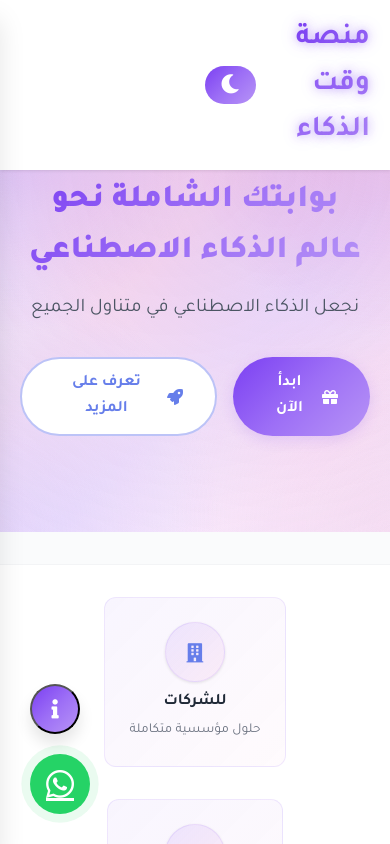
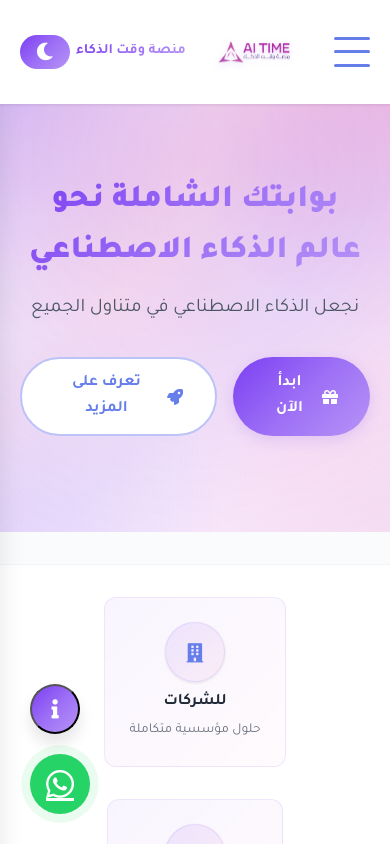
Before and after one commit to Remotework21/AI-Time, a React (Vite) app: page / in a window 390 px wide. Shown: the top 844 px of the page. Built offline with nearby package versions, Linux system fonts and the light colour scheme.

Commit message:
fixing header responsive view

```diff
--- a/src/common/Header.jsx
+++ b/src/common/Header.jsx
@@ -1,47 +1,123 @@
-import { Link } from "react-router-dom";
+// src/common/Header.jsx
+import { useState, useEffect } from "react";
+import { Link, useLocation } from "react-router-dom";
 
 export default function Header() {
+  const [isMenuOpen, setIsMenuOpen] = useState(false);
+  const [isDark, setIsDark] = useState(false);
+  const location = useLocation();
+
+  useEffect(() => {
+    const saved = localStorage.getItem("theme") || "light";
+    setIsDark(saved === "dark");
+    document.documentElement.setAttribute("data-theme", saved);
+  }, []);
+
   const toggleTheme = () => {
-    const html = document.documentElement;
-    const isDark = html.getAttribute("data-theme") === "dark";
-    html.setAttribute("data-theme", isDark ? "light" : "dark");
-    localStorage.setItem("theme", isDark ? "light" : "dark");
+    const next = isDark ? "light" : "dark";
+    setIsDark(!isDark);
+    localStorage.setItem("theme", next);
+    document.documentElement.setAttribute("data-theme", next);
   };
+
+  const toggleMenu = () => setIsMenuOpen(!isMenuOpen);
+  const closeMenu = () => setIsMenuOpen(false);
+
+  // Close menu on route change
+  useEffect(() => {
+    closeMenu();
+  }, [location]);
+
+  // Prevent body scroll when menu is open
+  useEffect(() => {
+    if (isMenuOpen) {
+      document.body.style.overflow = 'hidden';
+    } else {
+      document.body.style.overflow = 'unset';
+    }
+    return () => {
+      document.body.style.overflow = 'unset';
+    };
+  }, [isMenuOpen]);
 
   return (
     <header className="header" id="header">
       <div className="container">
+        {/* Mobile Overlay & Menu */}
+        {isMenuOpen && <div className="mobile-menu-overlay" onClick={closeMenu}></div>}
+        <nav
+          className={`mobile-menu ${isMenuOpen ? "active" : ""}`}
+          aria-hidden={!isMenuOpen}
+        >
+          <button
+            className="mobile-menu-close"
+            onClick={closeMenu}
+            aria-label="إغلاق"
+          >
+            <i className="fas fa-times"></i>
+          </button>
+          <div className="mobile-menu-content">
+            <Link to="/" className="mobile-nav-link" onClick={closeMenu}>الرئيسية</Link>
+            <Link to="/about" className="mobile-nav-link" onClick={closeMenu}>من نحن</Link>
+            <a href="#products" className="mobile-nav-link" onClick={closeMenu}>المنتجات</a>
+            <a href="#vibe-code" className="mobile-nav-link" onClick={closeMenu}>الفايب كود</a>
+            <a href="#videos" className="mobile-nav-link" onClick={closeMenu}>الفيديوهات</a>
+            <a href="#news" className="mobile-nav-link" onClick={closeMenu}>أخبار الذكاء</a>
+            <Link to="/contact" className="mobile-nav-link" onClick={closeMenu}>تواصل معنا</Link>
+
+            <div className="mobile-theme-toggle">
+              <button className="theme-toggle" onClick={toggleTheme}>
+                <i className={isDark ? "fas fa-sun" : "fas fa-moon"}></i>
+                <span>{isDark ? "وضع النهار" : "وضع الليل"}</span>
+              </button>
+            </div>
+          </div>
+        </nav>
+
         <div className="header-content">
-          <Link to="/" className="logo">
-            <span className="logo-text">منصة وقت الذكاء</span>
-            <button className="theme-toggle" onClick={toggleTheme}>
-              <i className="fas fa-moon" id="themeIcon"></i>
-            </button>
+          {/* Mobile Hamburger - Shows on mobile only (LEFT) */}
+          <button
+            className="mobile-menu-btn"
+            onClick={toggleMenu}
+            aria-label={isMenuOpen ? "إغلاق القائمة" : "فتح القائمة"}
+            aria-expanded={isMenuOpen}
+          >
+            <span className="hamburger-line"></span>
+            <span className="hamburger-line"></span>
+            <span className="hamburger-line"></span>
+          </button>
+
+          {/* CENTER: Logo Image Only */}
+          <Link to="/" className="logo-image-center" onClick={closeMenu}>
             <img src="/src/assets/AI-time-logo.png" alt="AI Time Logo" />
           </Link>
 
-          <nav className="nav-menu">
-            <a href="#home" className="nav-link">
-              الرئيسية
-            </a>
-            <Link to="/about" className="nav-link">
-              من نحن
+          {/* RIGHT SIDE: Slogan + Theme Toggle */}
+          <div className="right-group">
+            <Link to="/" className="logo-text-link" onClick={closeMenu}>
+              <span className="logo-text">منصة وقت الذكاء</span>
             </Link>
-            <a href="#products" className="nav-link">
-              المنتجات
-            </a>
-            <a href="#vibe-code" className="nav-link">
-              الفايب كود
-            </a>
-            <a href="#videos" className="nav-link">
-              الفيديوهات
-            </a>
-            <a href="#news" className="nav-link">
-              أخبار الذكاء
-            </a>
+            <button
+              className="theme-toggle desktop-theme-toggle"
+              onClick={toggleTheme}
+              aria-label={isDark ? "تبديل إلى الوضع النهاري" : "تبديل إلى الوضع الليلي"}
+            >
+              <i className={isDark ? "fas fa-sun" : "fas fa-moon"}></i>
+            </button>
+          </div>
 
-
-          </nav>
+          {/* LEFT SIDE: Desktop Nav */}
+          <div className="desktop-nav-group">
+            <nav className="nav-menu desktop-menu">
+              <a href="#home" className="nav-link">الرئيسية</a>
+              <Link to="/about" className="nav-link">من نحن</Link>
+              <a href="#products" className="nav-link">المنتجات</a>
+              <a href="#vibe-code" className="nav-link">الفايب كود</a>
+              <a href="#videos" className="nav-link">الفيديوهات</a>
+              <a href="#news" className="nav-link">أخبار الذكاء</a>
+              <Link to="/contact" className="nav-link">تواصل معنا</Link>
+            </nav>
+          </div>
         </div>
       </div>
     </header>
--- a/src/styles/header.css
+++ b/src/styles/header.css
@@ -1,70 +1,113 @@
-/* ======== Header Styles ========*/
+/* src/styles/header.css */
+
 .header {
   background: var(--white);
   position: fixed;
   top: 0;
   width: 100%;
-    z-index: 1000;
+  z-index: 2000;
   box-shadow: var(--shadow-sm);
-    transition: var(--transition);
-  }
-
-  .logo-center-wrapper {
-    position: absolute;
-    left: 50%;
-    transform: translateX(-50%);
-    z-index: 1001;
+  backdrop-filter: blur(10px);
+  -webkit-backdrop-filter: blur(10px);
 }
 
 .header-content {
-    position: relative;
   display: flex;
   justify-content: space-between;
   align-items: center;
-    padding: 1rem 0;
+  padding: 1.5rem 0;
+  position: relative;
+  min-height: 100px;
 }
 
-  .logo {
+/* ========================================
+   DESKTOP LAYOUT (RTL):
+   RIGHT: Slogan + Theme Toggle
+   CENTER: Logo Image
+   LEFT: Navigation Links
+   ======================================== */
+
+/* RIGHT SIDE GROUP: Slogan + Theme Toggle */
+.right-group {
   display: flex;
   align-items: center;
-    gap: 15px;
+  gap: 1rem;
+  order: 1;
+  flex-shrink: 0;
+}
+
+.logo-text-link {
   text-decoration: none;
 }
 
-  .logo img {
-    height: 105px;
-    object-fit: contain;
-    filter: drop-shadow(0 2px 4px rgba(97, 32, 226, 0.8));
-    animation: float 3s ease-in-out infinite;
-    margin-right: 250px;
-    background: transparent !important;
-  }
-
-  @keyframes float {
-    0%,
-    100% {
-      transform: translateY(0);
-    }
-    50% {
-      transform: translateY(-5px);
-    }
-  }
-
 .logo-text {
-    font-size: 1.8rem;
+  font-size: 1.3rem;
   font-weight: 700;
   background: var(--primary-gradient);
   -webkit-background-clip: text;
   -webkit-text-fill-color: transparent;
   background-clip: text;
-    text-shadow: 0 0 10px rgba(123, 63, 242, 0.4),
-      0 0 20px rgba(123, 63, 242, 0.2);
+  white-space: nowrap;
 }
 
-  /* Navigation */
+/* Theme Toggle */
+.theme-toggle {
+  background: var(--primary-gradient);
+  border: none;
+  color: white;
+  padding: 0.5rem 1rem;
+  border-radius: 50px;
+  cursor: pointer;
+  font-size: 1.1rem;
+  transition: var(--transition);
+  display: flex;
+  align-items: center;
+  gap: 0.5rem;
+  flex-shrink: 0;
+}
+
+.theme-toggle:hover {
+  transform: scale(1.05);
+}
+
+.desktop-theme-toggle {
+  display: flex;
+}
+
+/* CENTER: Logo Image Only */
+.logo-image-center {
+  position: absolute;
+  left: 50%;
+  transform: translateX(-50%);
+  order: 2;
+  text-decoration: none;
+  z-index: 10;
+}
+
+.logo-image-center img {
+  height: 105px;
+  object-fit: contain;
+  filter: drop-shadow(0 2px 4px rgba(139, 92, 246, 0.3));
+  animation: float 3s ease-in-out infinite;
+}
+
+@keyframes float {
+  0%, 100% { transform: translateY(0); }
+  50% { transform: translateY(-5px); }
+}
+
+/* LEFT SIDE: Desktop Navigation */
+.desktop-nav-group {
+  display: flex;
+  align-items: center;
+  gap: 1rem;
+  order: 3;
+  flex-shrink: 0;
+}
+
 .nav-menu {
   display: flex;
-    gap: 2rem;
+  gap: 1.5rem;
   align-items: center;
 }
 
@@ -74,9 +117,12 @@
   font-weight: 500;
   transition: var(--transition);
   position: relative;
+  font-size: 1rem;
+  white-space: nowrap;
 }
 
-  .nav-link:hover {
+.nav-link:hover,
+.nav-link.active {
   color: var(--primary-color);
 }
 
@@ -95,19 +141,251 @@
   width: 100%;
 }
 
-  /* Theme Toggle */
-  .theme-toggle {
-    background: var(--primary-gradient);
+/* Mobile Menu Button (Hamburger) - HIDDEN on desktop */
+.mobile-menu-btn {
+  display: none;
+  flex-direction: column;
+  justify-content: space-between;
+  width: 36px;
+  height: 30px;
+  background: transparent;
   border: none;
-    color: white;
-    padding: 0.5rem 1rem;
-    border-radius: 50px;
   cursor: pointer;
-    font-size: 1.2rem;
-    transition: var(--transition);
-    margin-right: 25px;
+  padding: 0;
+  z-index: 2001;
+  position: relative;
+  flex-shrink: 0;
 }
 
-  .theme-toggle:hover {
-    transform: scale(1.1);
+/* Hide hamburger when menu is open */
+.mobile-menu.active ~ .header-content .mobile-menu-btn {
+  opacity: 0;
+  pointer-events: none;
 }
+
+.hamburger-line {
+  display: block;
+  width: 100%;
+  height: 3px;
+  background: var(--primary-color);
+  border-radius: 2px;
+  transition: var(--transition);
+}
+
+/* Mobile Menu Overlay */
+.mobile-menu-overlay {
+  position: fixed;
+  top: 0;
+  right: 0;
+  bottom: 0;
+  left: 0;
+  background: rgba(0, 0, 0, 0.5);
+  z-index: 1999;
+  backdrop-filter: blur(2px);
+}
+
+/* Mobile Menu Panel */
+.mobile-menu {
+  position: fixed;
+  top: 0;
+  right: -100%;
+  width: 85%;
+  max-width: 320px;
+  height: 100vh;
+  background: var(--white);
+  box-shadow: var(--shadow-xl);
+  z-index: 2500;
+  transition: right 0.4s cubic-bezier(0.4, 0, 0.2, 1);
+  overflow-y: auto;
+  padding-top: 70px;
+}
+
+.mobile-menu.active {
+  right: 0;
+}
+
+.mobile-menu-close {
+  position: absolute;
+  top: 16px;
+  left: 16px;
+  background: transparent;
+  border: none;
+  font-size: 1.5rem;
+  color: var(--text-dark);
+  cursor: pointer;
+  z-index: 2501;
+  transition: var(--transition);
+}
+
+.mobile-menu-close:hover {
+  color: var(--primary-color);
+}
+
+.mobile-menu-content {
+  padding: 2rem 1.5rem;
+}
+
+.mobile-nav-link {
+  display: block;
+  padding: 1rem 0;
+  color: var(--text-dark);
+  text-decoration: none;
+  font-size: 1.2rem;
+  font-weight: 500;
+  border-bottom: 1px solid var(--border-color);
+  transition: var(--transition);
+}
+
+.mobile-nav-link:last-of-type {
+  border-bottom: none;
+}
+
+.mobile-nav-link:hover {
+  color: var(--primary-color);
+  padding-right: 0.5rem;
+}
+
+/* Mobile Theme Toggle */
+.mobile-theme-toggle {
+  margin-top: 2rem;
+  padding-top: 1.5rem;
+  border-top: 1px solid var(--border-color);
+}
+
+.mobile-theme-toggle .theme-toggle {
+  width: 100%;
+  justify-content: center;
+  padding: 0.75rem;
+  font-size: 1rem;
+}
+
+/* ========================================
+   RESPONSIVE: MOBILE LAYOUT
+   ======================================== */
+
+@media (max-width: 991px) {
+  .header-content {
+    padding: 1rem 0;
+    display: grid;
+    grid-template-columns: 50px 1fr auto;
+    gap: 0.5rem;
+    align-items: center;
+    min-height: 80px;
+  }
+
+  /* Hide desktop navigation */
+  .desktop-nav-group {
+    display: none !important;
+  }
+
+  /* LEFT: Hamburger (Column 1) */
+  .mobile-menu-btn {
+    display: flex !important;
+    grid-column: 1;
+    order: unset;
+    align-self: center;
+  }
+
+  /* CENTER: Logo Image (Column 2) */
+  .logo-image-center {
+    grid-column: 2;
+    position: relative;
+    left: auto;
+    transform: none;
+    justify-self: center;
+    order: unset;
+  }
+
+  .logo-image-center img {
+    height: 75px;
+  }
+
+  /* RIGHT: Slogan + Theme (Column 3) */
+  .right-group {
+    grid-column: 3;
+    order: unset;
+    gap: 0.5rem;
+    align-self: center;
+  }
+
+  .logo-text {
+    font-size: 1rem;
+  }
+
+  .desktop-theme-toggle {
+    display: flex !important;
+  }
+
+  .desktop-theme-toggle .theme-toggle {
+    padding: 0.4rem 0.8rem;
+    font-size: 1rem;
+  }
+
+  /* Hide hamburger when menu is active */
+  body:has(.mobile-menu.active) .mobile-menu-btn {
+    opacity: 0;
+    pointer-events: none;
+  }
+}
+
+/* Small phones */
+@media (max-width: 480px) {
+  .header-content {
+    grid-template-columns: 45px 1fr auto;
+    gap: 0.4rem;
+    padding: 0.85rem 0;
+    min-height: 70px;
+  }
+
+  .logo-image-center img {
+    height: 65px;
+  }
+
+  .logo-text {
+    font-size: 0.9rem;
+  }
+
+  .right-group {
+    gap: 0.4rem;
+  }
+
+  .desktop-theme-toggle .theme-toggle {
+    padding: 0.35rem 0.7rem;
+    font-size: 0.95rem;
+  }
+
+  .mobile-menu {
+    width: 90%;
+  }
+
+  .mobile-nav-link {
+    font-size: 1.1rem;
+    padding: 0.85rem 0;
+  }
+}
+
+/* Extra small phones */
+@media (max-width: 360px) {
+  .header-content {
+    grid-template-columns: 40px 1fr auto;
+    gap: 0.3rem;
+    min-height: 65px;
+  }
+
+  .logo-image-center img {
+    height: 55px;
+  }
+
+  .logo-text {
+    font-size: 0.8rem;
+  }
+
+  .desktop-theme-toggle .theme-toggle {
+    padding: 0.3rem 0.6rem;
+    font-size: 0.9rem;
+  }
+
+  .right-group {
+    gap: 0.3rem;
+  }
+}
```
Lines whose indentation alone changed are shown as unchanged.
